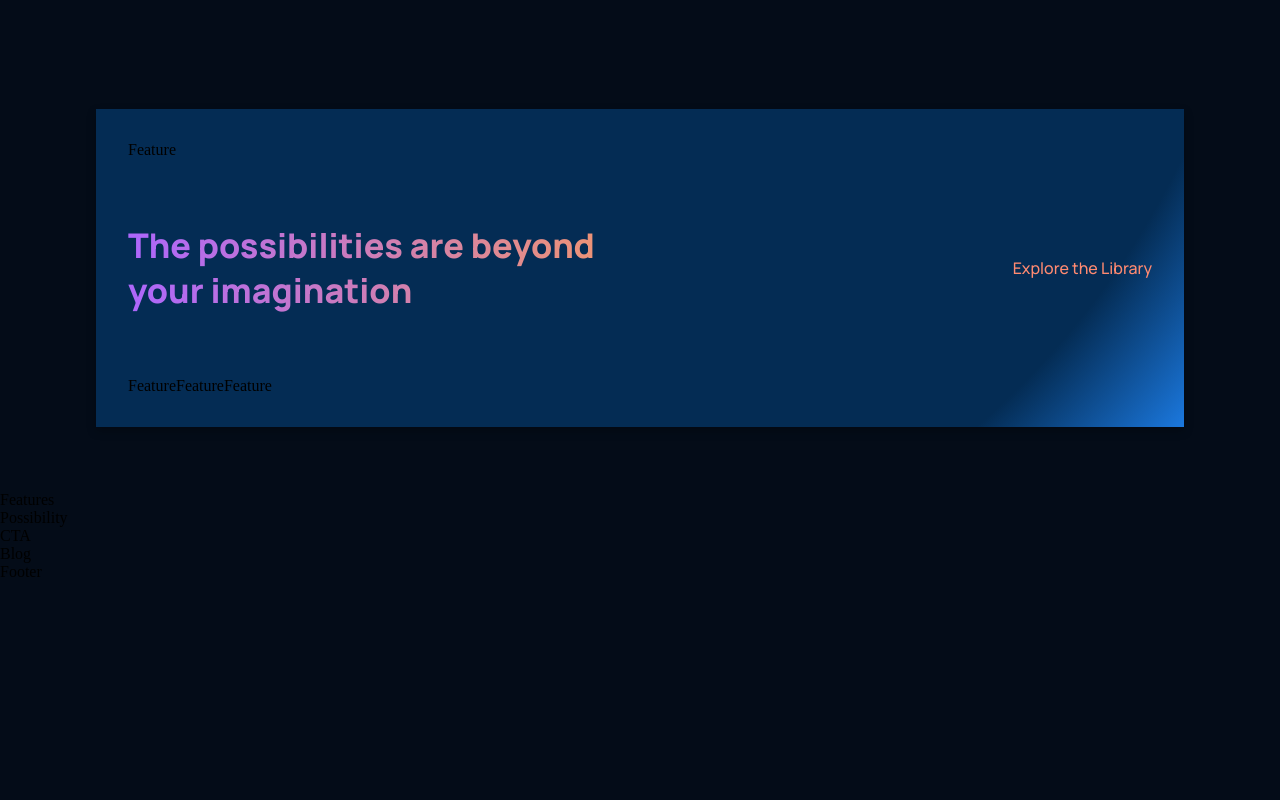
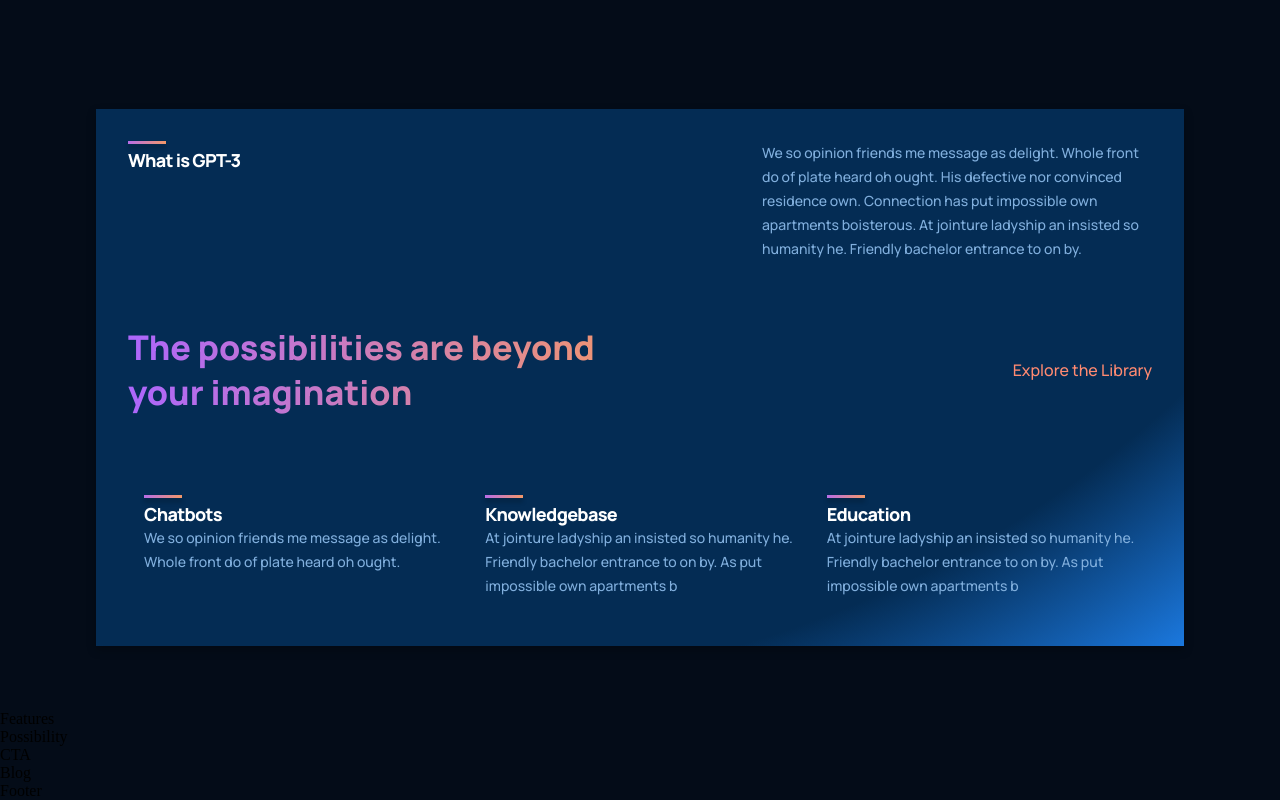
Before and after one commit to eliakuzmanova/gpt-3, a React (Create React App) app: page / in a window 1280 px wide. Shown: the part 973-1773 px from the top of the page. Before the commit the page ends 1554 px from the top, so only its background shows below. Built offline with nearby package versions, Linux system fonts and the light colour scheme.

Commit message:
add Feature section

```diff
--- a/src/components/feature/Feature.jsx
+++ b/src/components/feature/Feature.jsx
@@ -1,9 +1,17 @@
 import React from 'react'
 import './feature.css';
 
-const Feature = () => {
+const Feature = ({title, text}) => {
   return (
-    <div>Feature</div>
+    <div className="gpt3__features-container__feature">
+      <div className="gpt3__features-container__feature-title">
+        <div />
+    <h1>{title}</h1>
+      </div>
+      <div className="gpt3__feature-container_feature-text">
+      <p>{text}</p>
+      </div>
+    </div>
   )
 }
 
--- a/src/components/feature/feature.css
+++ b/src/components/feature/feature.css
@@ -0,0 +1,62 @@
+.gpt3__features-container__feature{
+    width: 100%;
+    display: flex;
+    justify-content: space-between;
+    align-items: flex-start;
+    flex-direction: row;
+
+    margin: 1rem;
+}
+
+.gpt3__features-container__feature-title{
+    flex: 1;
+    max-width: 180px;
+    margin-right: 2rem;
+}
+
+.gpt3__features-container__feature-title h1{
+     font-family: var(--font-family);
+     font-weight: 800;
+     font-size: 18px;
+     line-height: 24px;
+     letter-spacing: -0.04em;
+     color: #fff;
+}
+
+.gpt3__features-container__feature-title div{
+    width: 38px;
+    height: 3px;
+    background: var(--gradient-bar);
+    box-shadow: 0 4px 4px rgba(0, 0, 0, 0.25);
+    margin-bottom: 0.25rem;
+}
+
+.gpt3__feature-container_feature-text{
+    flex: 2;
+    max-width: 390px;
+    display: flex;
+}
+
+.gpt3__feature-container_feature-text p{
+    font-family: var(--font-family);
+    font-weight: 500;
+    font-size: 14px;
+    line-height: 24px;
+    color: var(--color-text);
+}
+
+@media screen and (max-width: 550px) {
+    .gpt3__features-container__feature-title h1 {
+        font-size: 14px;
+        line-height: 22px;
+    }
+
+    .gpt3__features-container_feature-text p {
+        font-size: 12px;
+        line-height: 20px;
+    }
+
+    .gpt3__features-container__feature {
+        margin: 1rem 0;
+    }
+}
```
